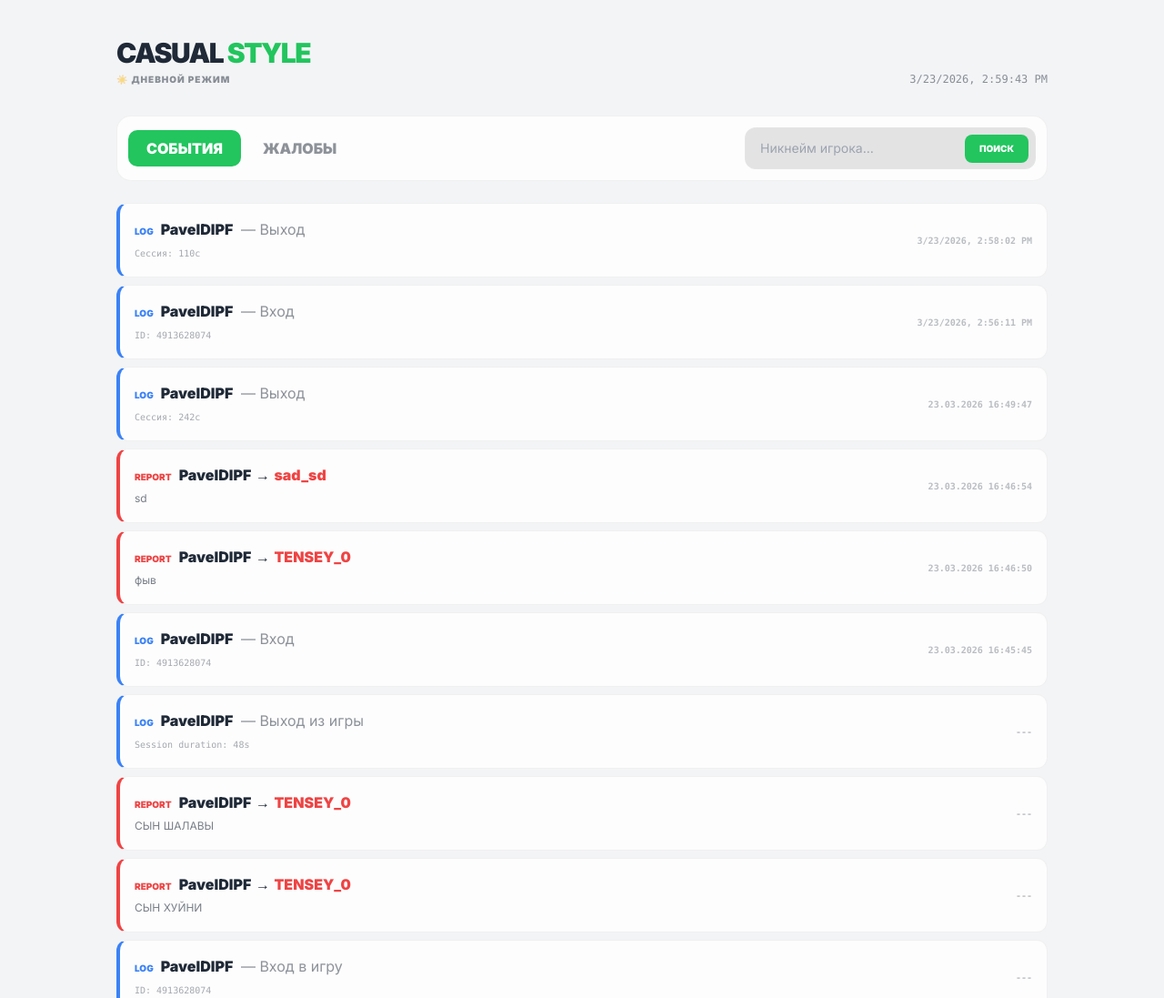
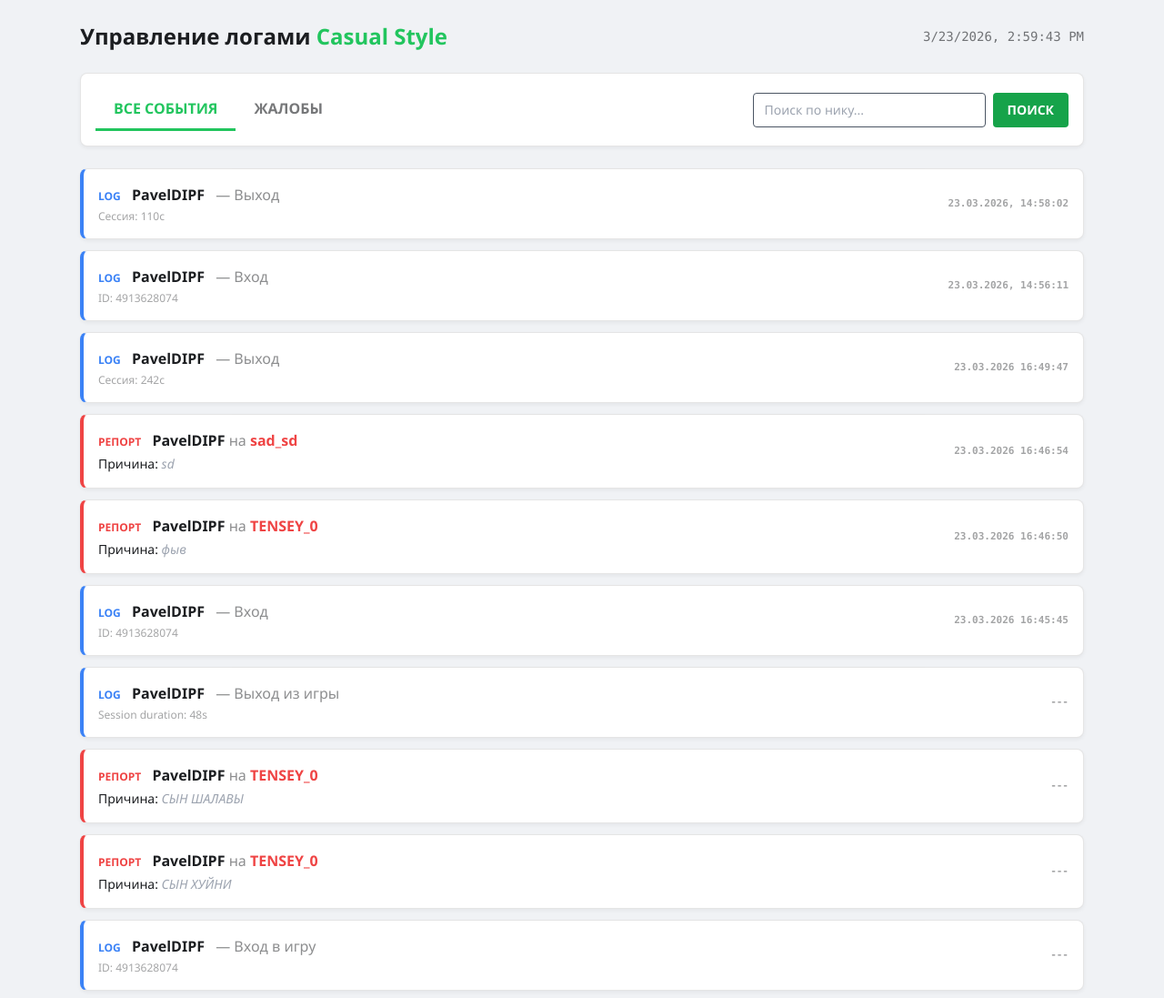
Before and after one commit to twistedk1d/PlayersData, a plain HTML site: page index.html in a window 1280 px wide. Shown: the top 1097 px of the page at 91% size. Drawn offline with nearby package versions, Linux system fonts and the light colour scheme; a web font is replaced by a local one.

Commit message:
Update index.html

```diff
--- a/index.html
+++ b/index.html
@@ -2,46 +2,44 @@
 <html lang="ru">
 <head>
     <meta charset="UTF-8">
-    <title>Casual Style | PANEL</title>
+    <title>Casual Style | Control Panel</title>
     <script src="https://cdn.tailwindcss.com"></script>
-    <link href="https://fonts.googleapis.com/css2?family=Inter:wght@400;600;900&display=swap" rel="stylesheet">
+    <link href="https://fonts.googleapis.com/css2?family=Segoe+UI:wght@400;600;700&display=swap" rel="stylesheet">
     <style>
-        body { font-family: 'Inter', sans-serif; transition: 0.4s; }
-        .theme-dark { background: #0f1115; color: #e2e8f0; }
-        .theme-light { background: #f3f4f6; color: #1f2937; }
-        .ui-card { backdrop-filter: blur(10px); border: 1px solid rgba(128,128,128,0.1); }
-        .theme-dark .ui-card { background: rgba(22, 27, 34, 0.6); }
-        .theme-light .ui-card { background: rgba(255, 255, 255, 0.8); shadow: 0 4px 6px rgba(0,0,0,0.05); }
-        .tab-btn { padding: 8px 20px; border-radius: 10px; font-weight: 700; opacity: 0.5; transition: 0.2s; }
-        .tab-btn.active { opacity: 1; background: #22c55e; color: white; }
-        .log-row { border-left: 4px solid #3b82f6; }
-        .log-report { border-left-color: #ef4444; }
+        body { font-family: 'Segoe UI', Tahoma, Geneva, Verdana, sans-serif; transition: 0.2s; }
+        .theme-dark { background: #1a1d21; color: #ffffff; }
+        .theme-light { background: #f0f2f5; color: #1c1e21; }
+        .card { border-radius: 8px; border: 1px solid rgba(0,0,0,0.1); transition: 0.2s; }
+        .theme-dark .card { background: #24292e; border-color: #30363d; }
+        .theme-light .card { background: #ffffff; box-shadow: 0 2px 4px rgba(0,0,0,0.05); }
+        .tab-btn { padding: 10px 20px; font-weight: 600; border-bottom: 3px solid transparent; opacity: 0.6; }
+        .tab-btn.active { opacity: 1; border-bottom-color: #22c55e; color: #22c55e; }
+        .log-border { border-left-width: 4px; }
+        .border-report { border-left-color: #ef4444; }
+        .border-log { border-left-color: #3b82f6; }
     </style>
 </head>
-<body class="p-4 md:p-10 theme-dark">
+<body class="theme-dark">
 
-    <div class="max-w-5xl mx-auto">
-        <header class="flex justify-between items-end mb-8">
-            <div>
-                <h1 class="text-3xl font-black uppercase tracking-tighter">Casual <span class="text-green-500">Style</span></h1>
-                <p id="theme-status" class="text-[10px] font-bold opacity-50 mt-1 uppercase tracking-widest"></p>
+    <div class="container mx-auto max-w-6xl p-6">
+        <div class="flex justify-between items-center mb-6">
+            <h1 class="text-2xl font-bold">Управление логами <span class="text-green-500">Casual Style</span></h1>
+            <div id="clock" class="font-mono text-sm opacity-60"></div>
+        </div>
+
+        <div class="card p-4 mb-6 flex flex-col md:flex-row gap-4 items-center justify-between">
+            <div class="flex">
+                <button onclick="setTab('all')" id="btn-all" class="tab-btn active">ВСЕ СОБЫТИЯ</button>
+                <button onclick="setTab('report')" id="btn-report" class="tab-btn">ЖАЛОБЫ</button>
+                <button onclick="setTab('user')" id="btn-user" class="tab-btn hidden"></button>
             </div>
-            <div id="clock" class="text-xs font-mono opacity-50"></div>
-        </header>
-
-        <div class="ui-card rounded-2xl p-3 mb-6 flex flex-wrap gap-4 items-center justify-between">
-            <div class="flex gap-1">
-                <button onclick="setTab('all')" id="tab-all" class="tab-btn active">СОБЫТИЯ</button>
-                <button onclick="setTab('report')" id="tab-report" class="tab-btn">ЖАЛОБЫ</button>
-                <button onclick="setTab('user')" id="tab-user" class="tab-btn hidden"></button>
-            </div>
-            <div class="relative w-full md:w-80">
-                <input type="text" id="search" placeholder="Никнейм игрока..." class="w-full bg-black/10 border border-white/5 rounded-xl px-4 py-3 text-sm outline-none focus:border-green-500 transition-all">
-                <button onclick="searchPlayer()" class="absolute right-2 top-2 bg-green-500 text-white text-[10px] px-4 py-2 rounded-lg font-black">ПОИСК</button>
+            <div class="flex gap-2 w-full md:w-auto">
+                <input type="text" id="search" placeholder="Поиск по нику..." class="flex-1 md:w-64 bg-transparent border border-gray-600 rounded px-3 py-2 text-sm focus:outline-none focus:border-green-500">
+                <button onclick="searchPlayer()" class="bg-green-600 hover:bg-green-700 text-white px-4 py-2 rounded text-sm font-bold">ПОИСК</button>
             </div>
         </div>
 
-        <div id="logs-container" class="space-y-2"></div>
+        <div id="logs-container" class="flex flex-col gap-3"></div>
     </div>
 
     <script>
@@ -52,20 +50,8 @@
 
         function updateTheme() {
             const hour = new Date().getHours();
-            const isNight = hour >= 20 || hour < 7;
-            document.body.className = isNight ? 'p-4 md:p-10 theme-dark' : 'p-4 md:p-10 theme-light';
-            document.getElementById('theme-status').innerText = isNight ? '🌙 Ночной мониторинг' : '☀️ Дневной режим';
-        }
-
-        function setTab(t) {
-            currentTab = t;
-            document.querySelectorAll('.tab-btn').forEach(b => b.classList.remove('active'));
-            document.getElementById('tab-' + (t === 'user' ? 'user' : t)).classList.add('active');
-            if (t !== 'user') {
-                document.getElementById('tab-user').classList.add('hidden');
-                currentUser = '';
-            }
-            render();
+            const isNight = hour >= 20 || hour < 8;
+            document.body.className = isNight ? 'theme-dark' : 'theme-light';
         }
 
         async function load() {
@@ -74,14 +60,25 @@
                 const data = await r.json();
                 allData = Array.isArray(data) ? data.filter(i => i !== null) : [];
                 render();
-            } catch (e) { console.error("Data error"); }
+            } catch (e) { console.error("Load error"); }
+        }
+
+        function setTab(t) {
+            currentTab = t;
+            document.querySelectorAll('.tab-btn').forEach(b => b.classList.remove('active'));
+            document.getElementById('btn-' + (t === 'user' ? 'user' : t)).classList.add('active');
+            if (t !== 'user') {
+                document.getElementById('btn-user').classList.add('hidden');
+                currentUser = '';
+            }
+            render();
         }
 
         function searchPlayer() {
             const val = document.getElementById('search').value.toLowerCase().trim();
             if (!val) return;
             currentUser = val;
-            const btn = document.getElementById('tab-user');
+            const btn = document.getElementById('btn-user');
             btn.innerText = `ИГРОК: ${val.toUpperCase()}`;
             btn.classList.remove('hidden');
             setTab('user');
@@ -102,20 +99,33 @@
             });
 
             if (filtered.length === 0) {
-                container.innerHTML = '<div class="text-center py-20 opacity-20 font-bold italic">НЕТ ДАННЫХ</div>';
+                container.innerHTML = '<div class="text-center py-10 opacity-40">Нет записей для отображения</div>';
                 return;
             }
 
             filtered.forEach(item => {
-                const date = item.ts ? new Date(item.ts * 1000).toLocaleString() : (item.fullTime || '---');
                 const div = document.createElement('div');
-                div.className = `ui-card p-4 rounded-xl flex justify-between items-center log-row ${item.type === 'report' ? 'log-report' : ''}`;
+                const isReport = item.type === 'report';
+                div.className = `card p-4 log-border ${isReport ? 'border-report' : 'border-log'} flex justify-between items-center`;
 
-                let main = item.type === 'report'
-                    ? `<div><span class="text-red-500 font-black text-[10px] mr-2">REPORT</span><b>${item.sender}</b> → <b class="text-red-500">${item.user || item.target}</b><br><span class="text-xs opacity-60">${item.reason}</span></div>`
-                    : `<div><span class="text-blue-500 font-black text-[10px] mr-2 uppercase">${item.type}</span><b>${item.user}</b> <span class="opacity-50 ml-1">— ${item.action || ''}</span><br><span class="text-[10px] opacity-40 font-mono">${item.details || ''}</span></div>`;
+                const time = item.ts ? new Date(item.ts * 1000).toLocaleString('ru-RU') : (item.fullTime || '---');
 
-                div.innerHTML = `${main}<div class="text-[10px] font-mono opacity-30 font-bold">${date}</div>`;
+                let content = '';
+                if (isReport) {
+                    content = `<div>
+                        <span class="text-red-500 font-bold text-xs uppercase mr-2">Репорт</span>
+                        <span class="font-bold">${item.sender}</span> <span class="opacity-50">на</span> <span class="font-bold text-red-500">${item.user || item.target}</span>
+                        <div class="text-sm mt-1">Причина: <span class="italic text-gray-400">${item.reason}</span></div>
+                    </div>`;
+                } else {
+                    content = `<div>
+                        <span class="text-blue-500 font-bold text-xs uppercase mr-2">${item.type}</span>
+                        <span class="font-bold">${item.user}</span> <span class="opacity-50 ml-2">— ${item.action || ''}</span>
+                        <div class="text-xs opacity-40 mt-1">${item.details || ''}</div>
+                    </div>`;
+                }
+
+                div.innerHTML = `${content} <div class="text-right text-[11px] font-mono opacity-40 font-bold">${time}</div>`;
                 container.appendChild(div);
             });
         }
@@ -123,7 +133,7 @@
         updateTheme();
         setInterval(updateTheme, 60000);
         setInterval(() => { document.getElementById('clock').innerText = new Date().toLocaleString(); }, 1000);
-        setInterval(load, 15000);
+        setInterval(load, 30000);
         window.onload = load;
     </script>
 </body>
```
